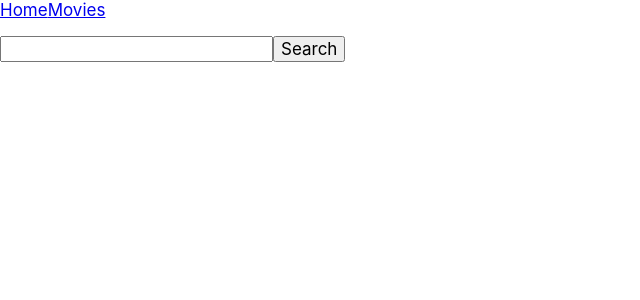
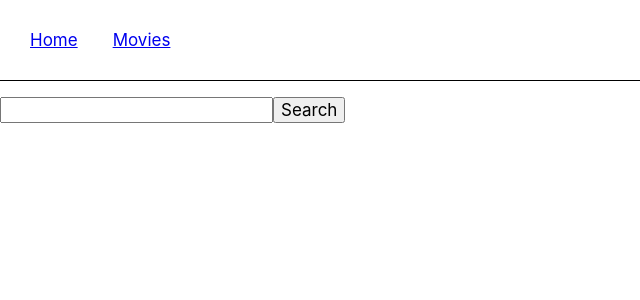
Before and after one commit to artipavl/goit-react-hw-05-movies, a React (Create React App) app: page /goit-react-hw-05-movies/movies in a window 1280 px wide. Shown: the top 300 px of the page, without its empty margins (0-640 px from the left). Built offline with nearby package versions, Linux system fonts and the light colour scheme.

Commit message:
Update App.jsx

```diff
--- a/src/components/App.jsx
+++ b/src/components/App.jsx
@@ -1,27 +1,22 @@
-import { Link, Route, Routes } from 'react-router-dom';
+import { Route, Routes } from 'react-router-dom';
 import Home from 'pages/Home';
 import Movies from 'pages/Movies';
 import MovieDetails from 'pages/MovieDetails';
 import Cast from './Cast/Cast';
 import Reviews from './Reviews/Reviews';
+import Header from './Header/Header';
 
 export function App() {
-  // useEffect(() => {
-  //   getTrending();
-  // }, []);
 
   return (
     <div className="App">
-      <nav>
-        <Link to="/">Home</Link>
-        <Link to="movies">Movies</Link>
-      </nav>
+      <Header/>
       <Routes>
         <Route path="/" element={<Home />} />
         <Route path="movies" element={<Movies />} />
         <Route path="movies/:movieId" element={<MovieDetails />}>
-            <Route path="cast" element={<Cast />} />
-            <Route path="reviews" element={<Reviews />} />
+          <Route path="cast" element={<Cast />} />
+          <Route path="reviews" element={<Reviews />} />
         </Route>
       </Routes>
     </div>
```
